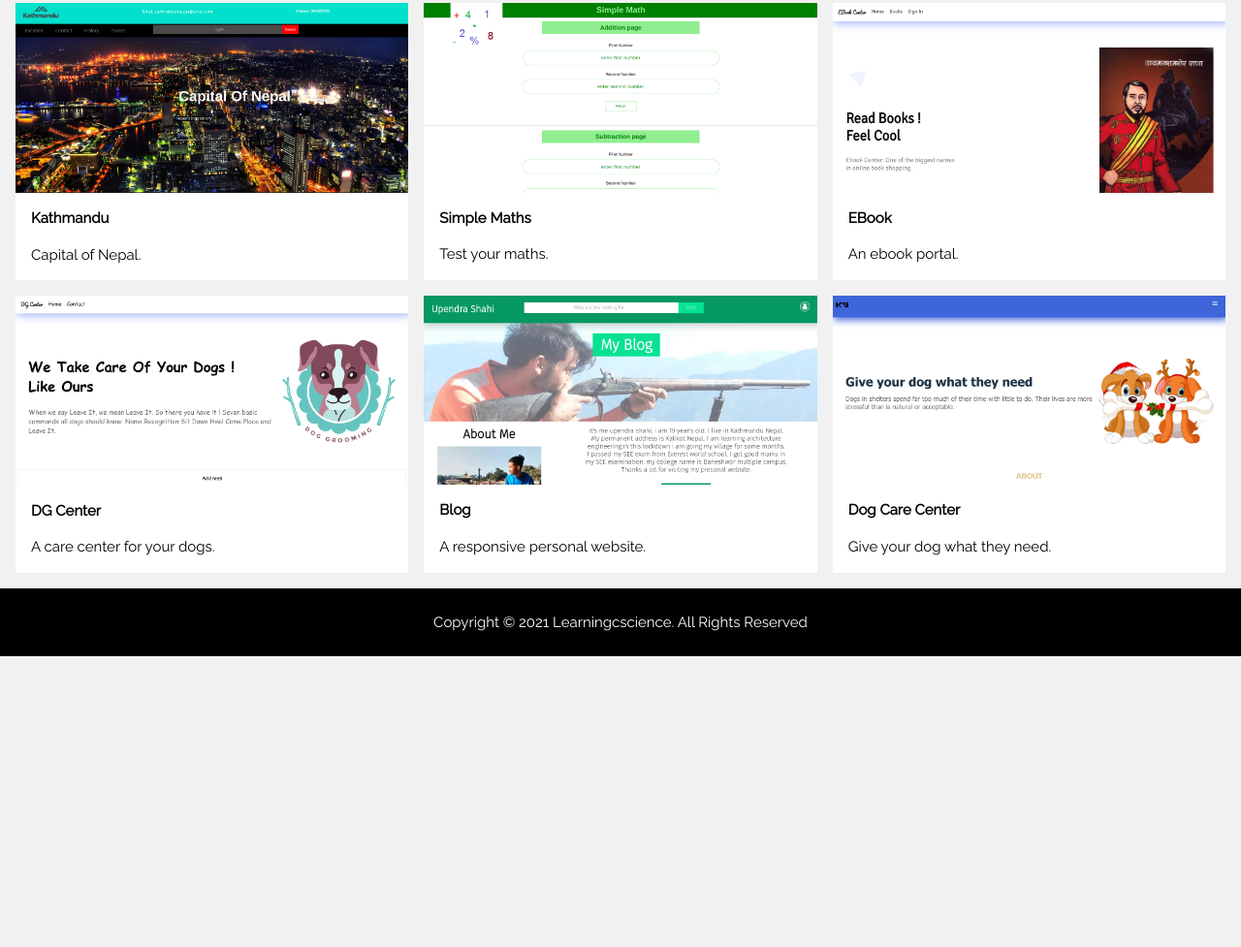
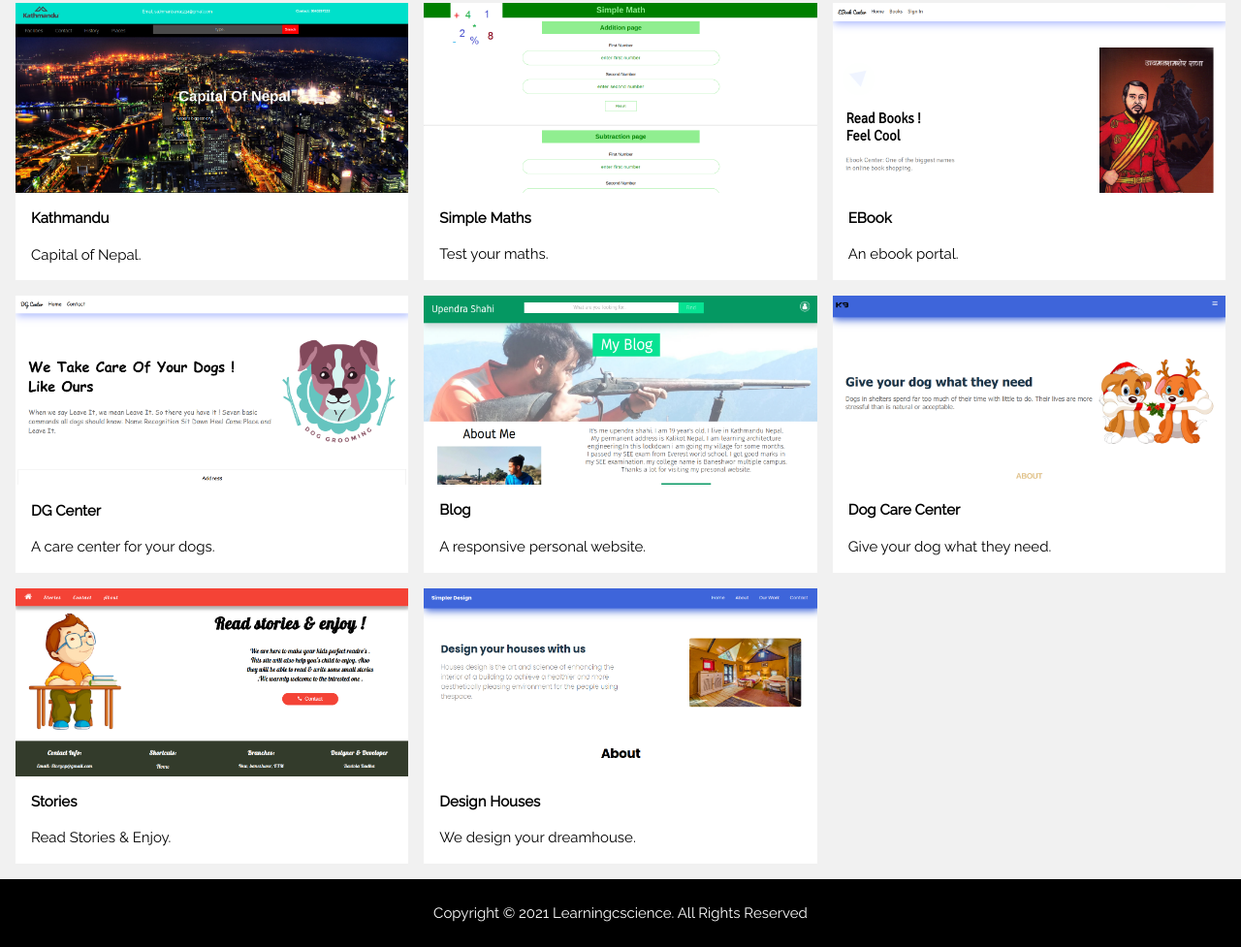
Before and after one commit to learningcscience/websites, a plain HTML site: page index.html in a window 1280 px wide. Shown: the part 697-1674 px from the top of the page at 97% size. Before the commit the page ends 1374 px from the top, so only its background shows below. Drawn offline with nearby package versions, Linux system fonts and the light colour scheme.

Commit message:
few more entries

```diff
--- a/index.html
+++ b/index.html
@@ -156,6 +156,46 @@ body,h1,h2,h3,h4,h5,h6 {font-family: "Raleway", sans-serif}
 
 
 
+
+
+  <div class="w3-row-padding">
+
+
+
+
+    <div class="w3-third w3-container w3-margin-bottom">
+      <a href="https://learningcscience.github.io/stories/"><img src="stories.png" alt="Norway" style="width:100%" class="w3-hover-opacity"></a>
+      <div class="w3-container w3-white">
+        <p><b>Stories</b></p>
+        <p>Read Stories & Enjoy.</p>
+      </div>
+    </div>
+
+
+
+
+
+
+       <div class="w3-third w3-container w3-margin-bottom">
+      <a href="https://learningcscience.github.io/simplerdesign/"><img src="simpler.png" alt="Norway" style="width:100%" class="w3-hover-opacity"></a>
+      <div class="w3-container w3-white">
+        <p><b>Design Houses</b></p>
+        <p>We design your dreamhouse.</p>
+      </div>
+      </div>
+
+
+
+
+
+
+
+
+  </div>
+
+
+
+
   <!-- Pagination
   <div class="w3-center w3-padding-32">
     <div class="w3-bar">
```
